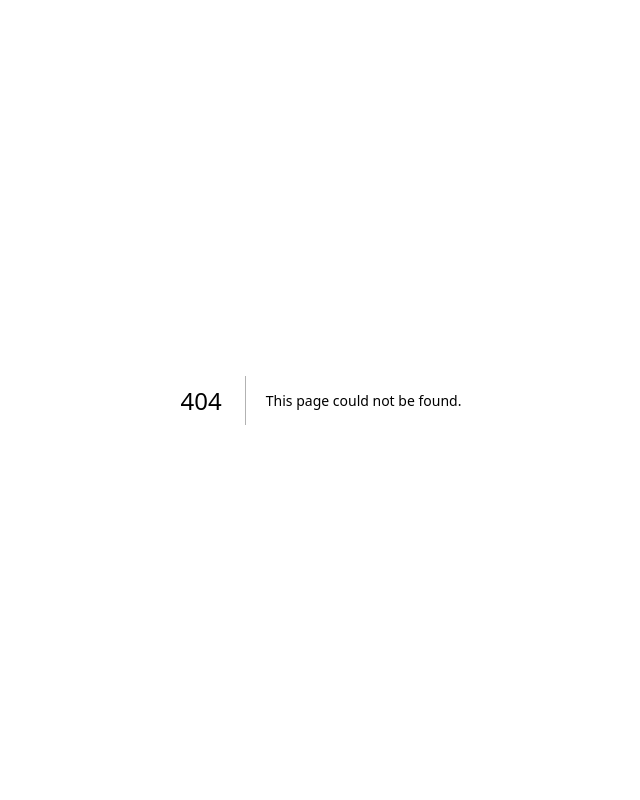
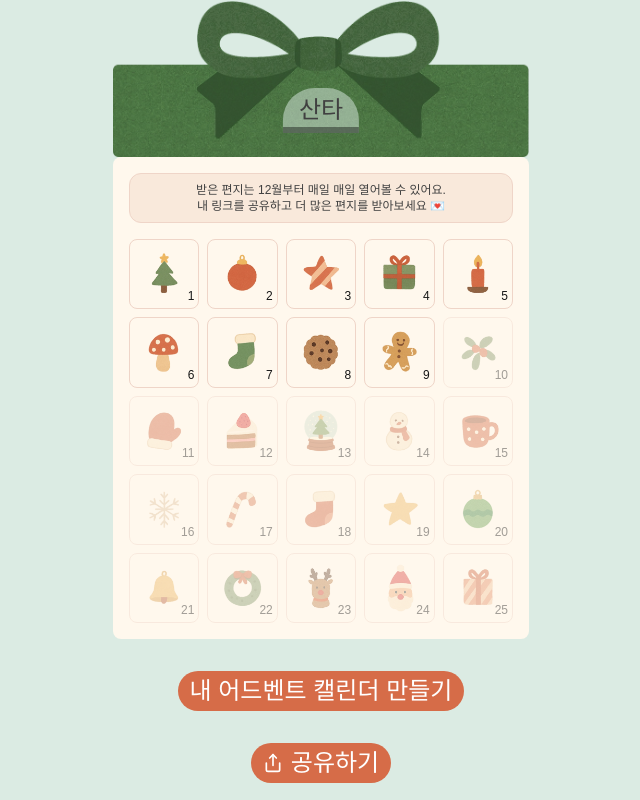
Before and after one commit to paperrnint/advent-calendar-fe, a Next.js app: page /1 in a window 1280 px wide. Before the commit this address had no page. Shown: the whole page, without its empty margins (319-959 px from the left). Built offline with nearby package versions, Linux system fonts and the light colour scheme; a web font is replaced by a local one.

Commit message:
feat: add calendar page

```diff
--- /dev/null
+++ b/src/app/[id]/page.tsx
@@ -0,0 +1,29 @@
+'use client';
+
+import { Calendar } from '@/components/Calendar/Calendar';
+import { NewButton } from '@/components/NewButton/NewButton';
+import { Ribbon } from '@/components/Ribbon/Ribbon';
+import { ShareButton } from '@/components/ShareButton/ShareButton';
+import { USERNAME } from '@/constants';
+
+export default function AdventCalendarPage() {
+  return (
+    <div className="h-dvh max-w-md">
+      {/* 어드벤트 캘린더 */}
+      <div className="mb-4 px-4">
+        <Ribbon name={USERNAME} color="green" />
+        <Calendar today="2025-12-09" isOwner={true} ownerName="산타" />
+      </div>
+
+      {/* 본인 페이지 아닐 때 */}
+      <div className="flex items-center justify-center p-4">
+        <NewButton>내 어드벤트 캘린더 만들기</NewButton>
+      </div>
+
+      {/* 본인 페이지 일 때 */}
+      <div className="flex items-center justify-center p-4">
+        <ShareButton />
+      </div>
+    </div>
+  );
+}
```
